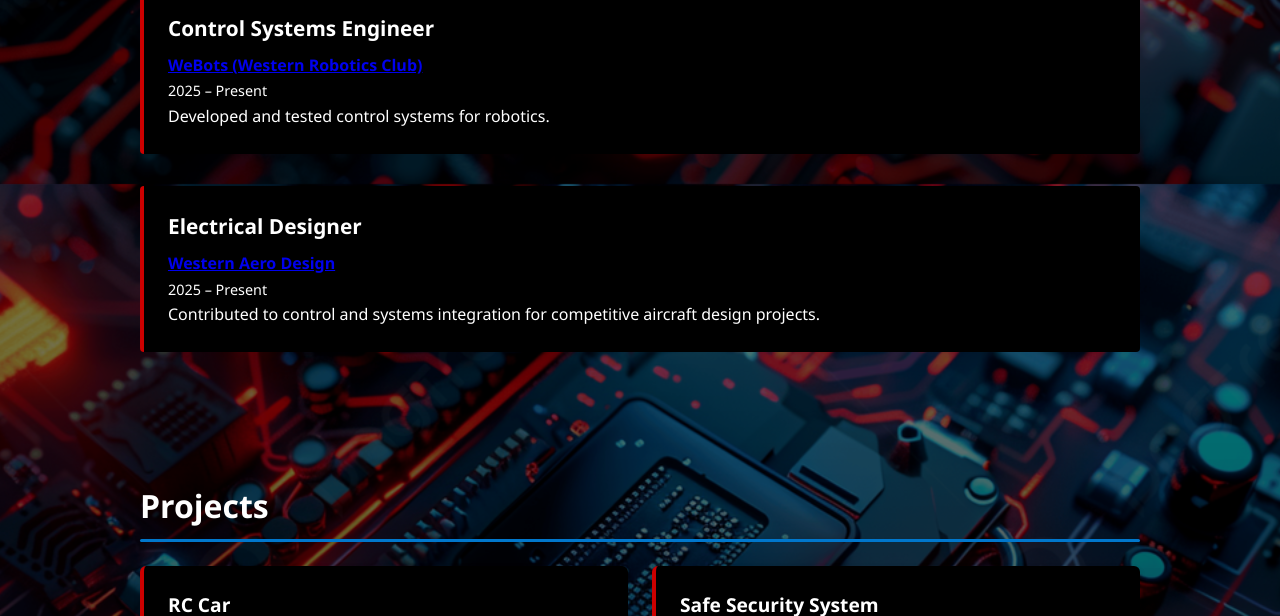
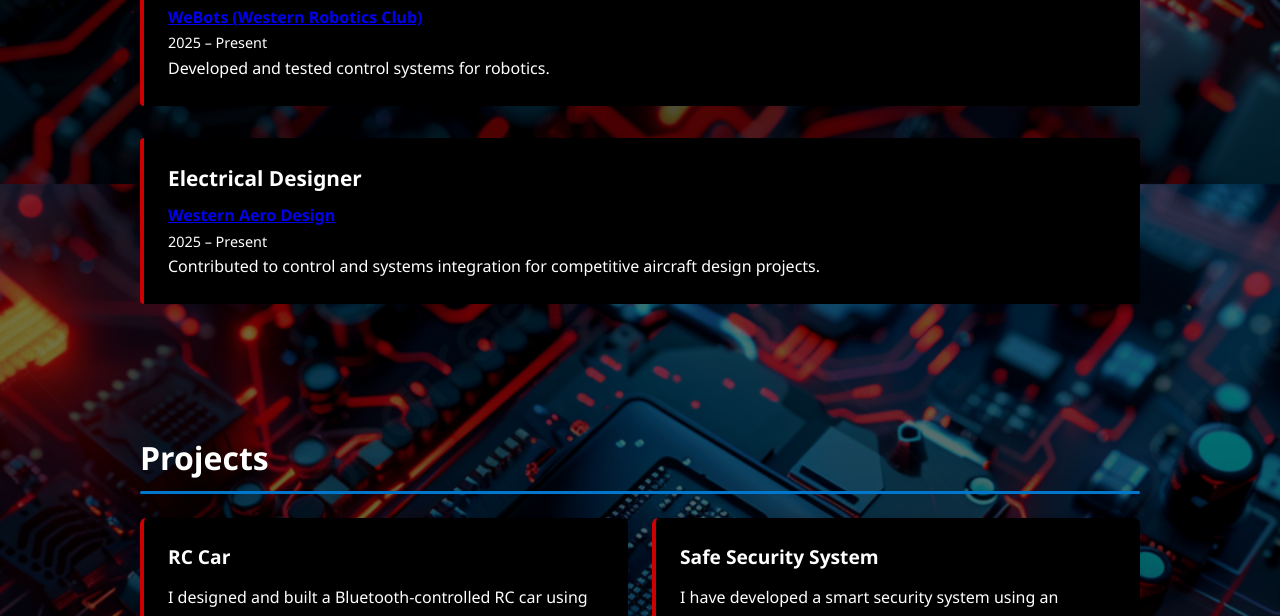
Before and after one commit to anasjavaid26/anasjavaid26.github.io, a plain HTML site: page index.html in a window 1280 px wide. Shown: the part 616-1232 px from the top of the page. Drawn offline with Linux system fonts and the light colour scheme.

Commit message:
Update styles.css

```diff
--- a/styles.css
+++ b/styles.css
@@ -100,6 +100,10 @@ nav .logo {
   gap: 2rem;
 }
 
+.section-experience {
+  padding-top: 1rem; /* decrease top padding */
+}
+
 .timeline-item {
   background: #000000;
   padding: 1.5rem;
```
